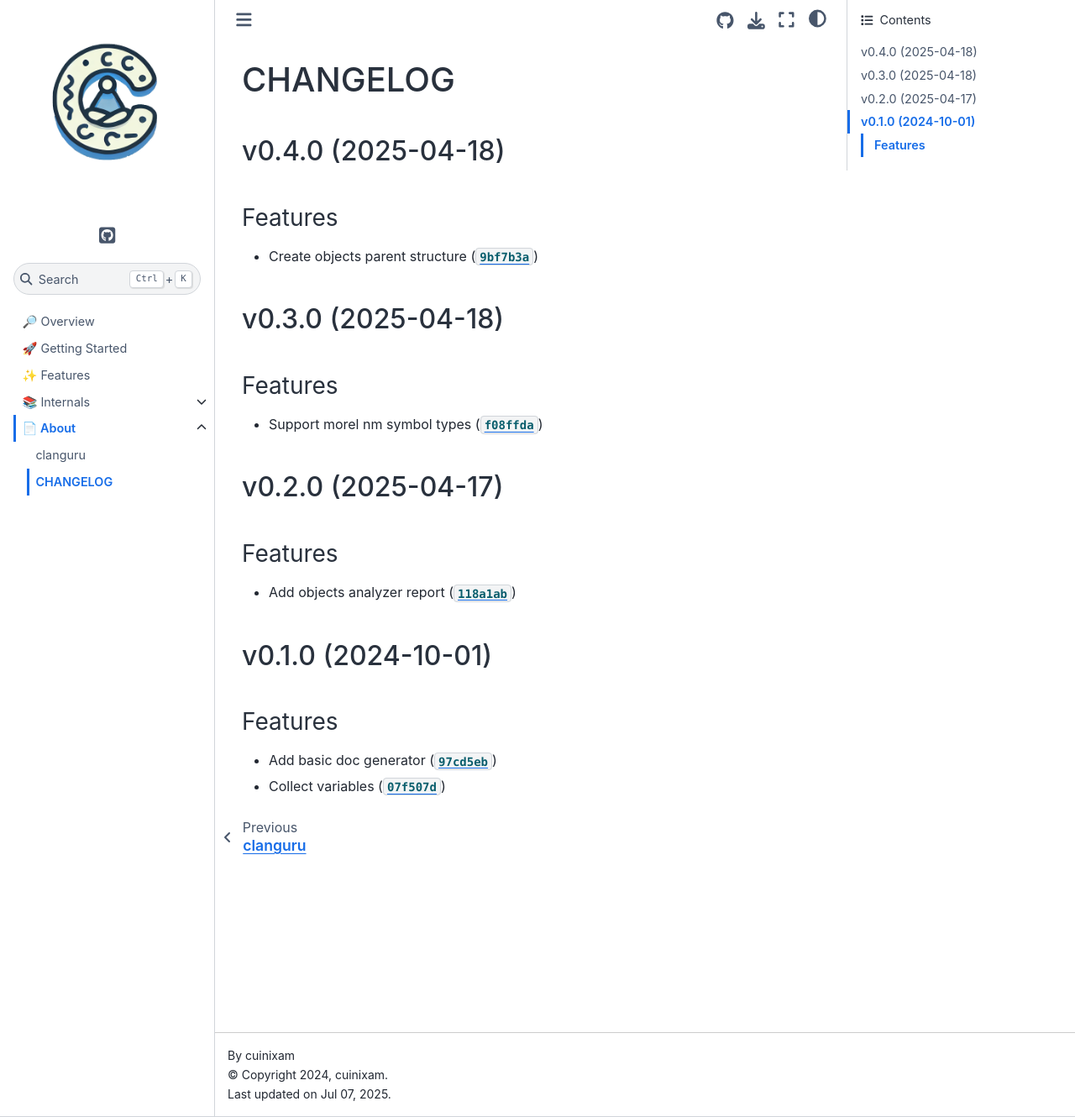
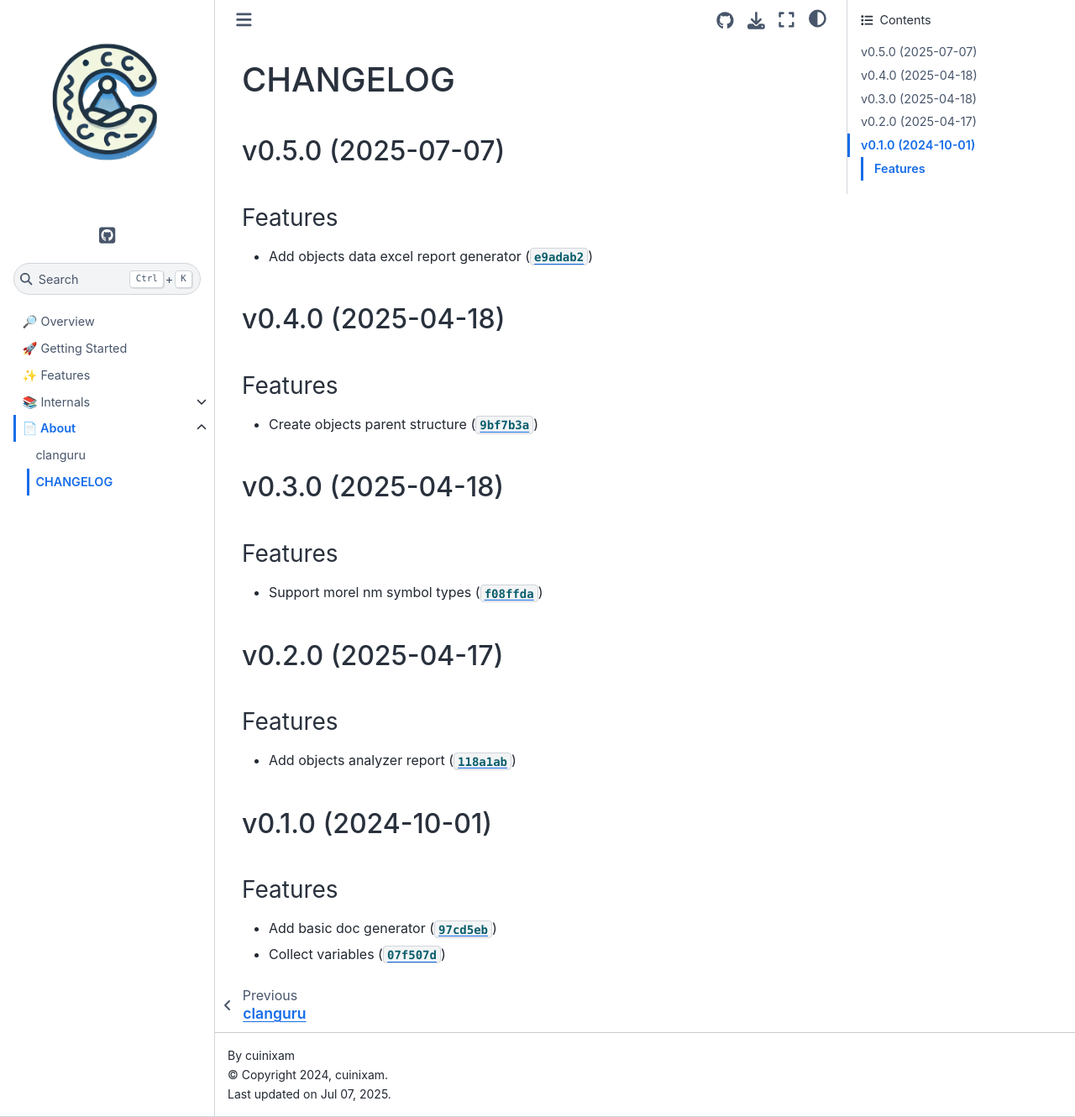
Before and after one commit to cuinixam/clanguru, a Sphinx documentation site: the page built from docs/about/_changelog.md, in a window 1280 px wide and 1330 px high. Shown: the whole window at 84% size. Built offline with Sphinx 7.4.7 and the Sphinx Book theme 1.1.4, drawn with Linux system fonts in a browser that asks for light colours.

Commit message:
0.5.0
Automatically generated by python-semantic-release

```diff
--- a/CHANGELOG.md
+++ b/CHANGELOG.md
@@ -1,4 +1,12 @@
 # CHANGELOG
+
+
+## v0.5.0 (2025-07-07)
+
+### Features
+
+- Add objects data excel report generator
+  ([`e9adab2`](https://github.com/cuinixam/clanguru/commit/e9adab2aa5cb953e7c07296dcc78c0c7ad957b53))
 
 
 ## v0.4.0 (2025-04-18)
--- a/docs/conf.py
+++ b/docs/conf.py
@@ -17,7 +17,7 @@ for path in ["src", "tests"]:
 project = "clanguru"
 copyright = "2024, cuinixam"
 author = "cuinixam"
-release = "0.4.0"
+release = "0.5.0"
 
 # -- General configuration ---------------------------------------------------
 # https://www.sphinx-doc.org/en/master/usage/configuration.html#general-configuration
--- a/pyproject.toml
+++ b/pyproject.toml
@@ -4,7 +4,7 @@ requires = [ "setuptools" ]
 
 [project]
 name = "clanguru"
-version = "0.4.0"
+version = "0.5.0"
 description = "C language utils and tools based on the clang and binutils modules."
 readme = "README.md"
 license = { text = "MIT" }
--- a/src/clanguru/__init__.py
+++ b/src/clanguru/__init__.py
@@ -1 +1 @@
-__version__ = "0.4.0"
+__version__ = "0.5.0"
```
Also changed, not shown: 1 other file.
